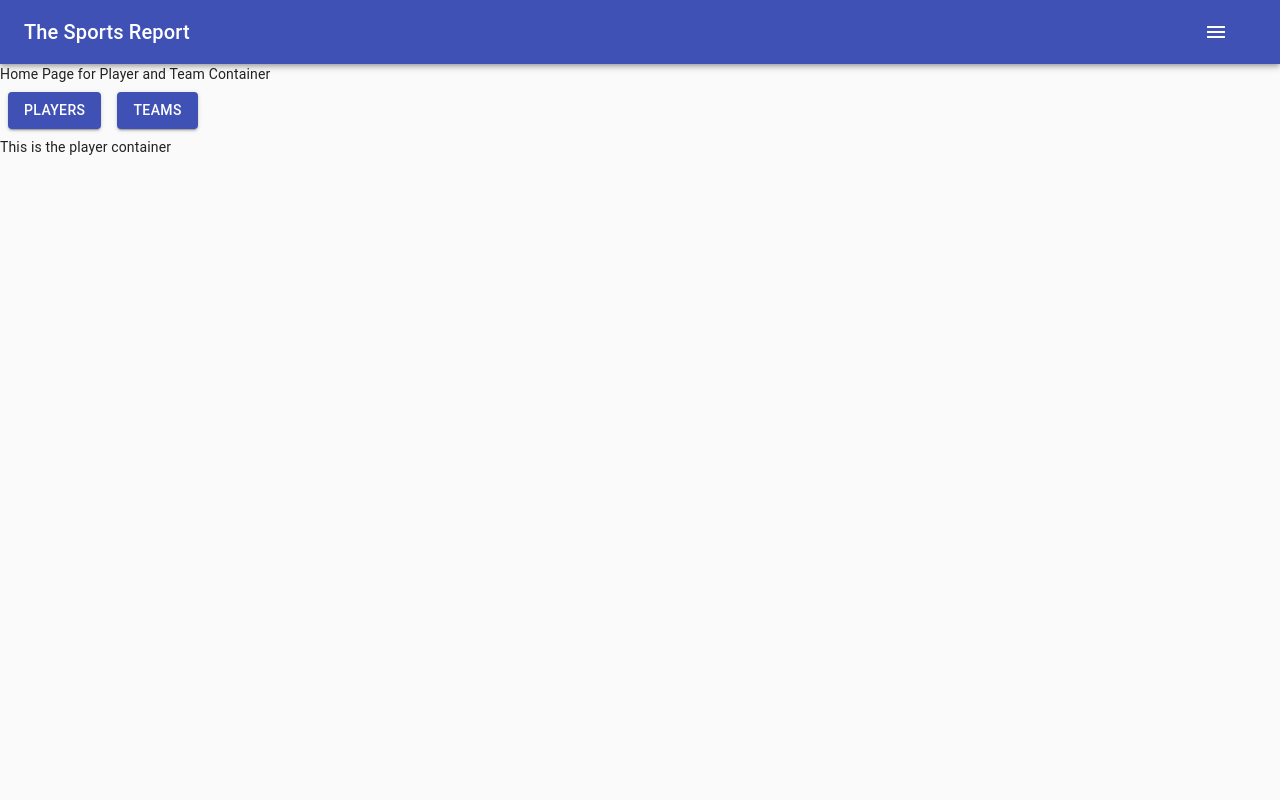
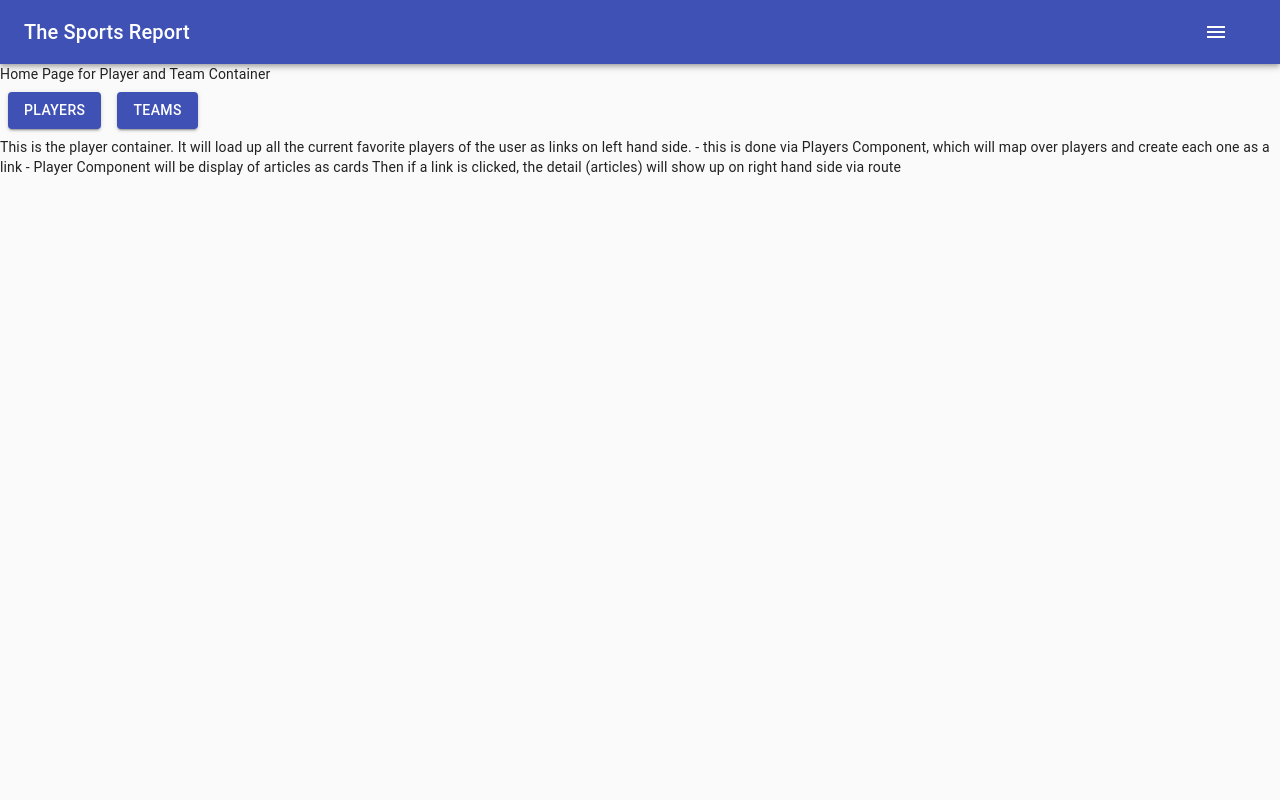
Before and after one commit to kdshah6593/the-sports-report-frontend, a React (Create React App) app: page /home/players in a window 1280 px wide. Shown: the top 800 px of the page. Built offline with nearby package versions, Linux system fonts and the light colour scheme.

Commit message:
master detail pattern planning

```diff
--- a/src/containers/PlayersContainer.js
+++ b/src/containers/PlayersContainer.js
@@ -1,10 +1,20 @@
 import React from 'react';
+import { Switch, Route } from 'react-router-dom';
+import Player from '../components/players/Player';
+import Players from '../components/players/Players';
 
 class PlayersContainer extends React.Component {
     render() {
         return (
             <div>
-                This is the player container
+                This is the player container.
+                It will load up all the current favorite players of the user as links on left hand side.
+                - this is done via Players Component, which will map over players and create each one as a link
+                - Player Component will be display of articles as cards
+                Then if a link is clicked, the detail (articles) will show up on right hand side via route
+                <Switch>
+                    <Route path="/players/:id" component={Player} />
+                </Switch>
             </div>
         )
     }
--- a/src/containers/TeamsContainer.js
+++ b/src/containers/TeamsContainer.js
@@ -1,10 +1,20 @@
 import React from 'react';
+import { Switch, Route } from 'react-router-dom';
+import Team from '../components/teams/Team';
+import Teams from '../components/teams/Teams';
 
 class TeamsContainer extends React.Component {
     render() {
         return (
             <div>
                 This is the team container
+                It will load up all the current favorite teams of the user as links on left hand side.
+                - this is done via Teams Component, which will map over players and create each one as a link
+                - Team Component will be display of articles as cards
+                Then if a link is clicked, the detail (articles) will show up on right hand side via route
+                <Switch>
+                    <Route path="/teams/:id" component={Team} />
+                </Switch>
             </div>
         )
     }
```
